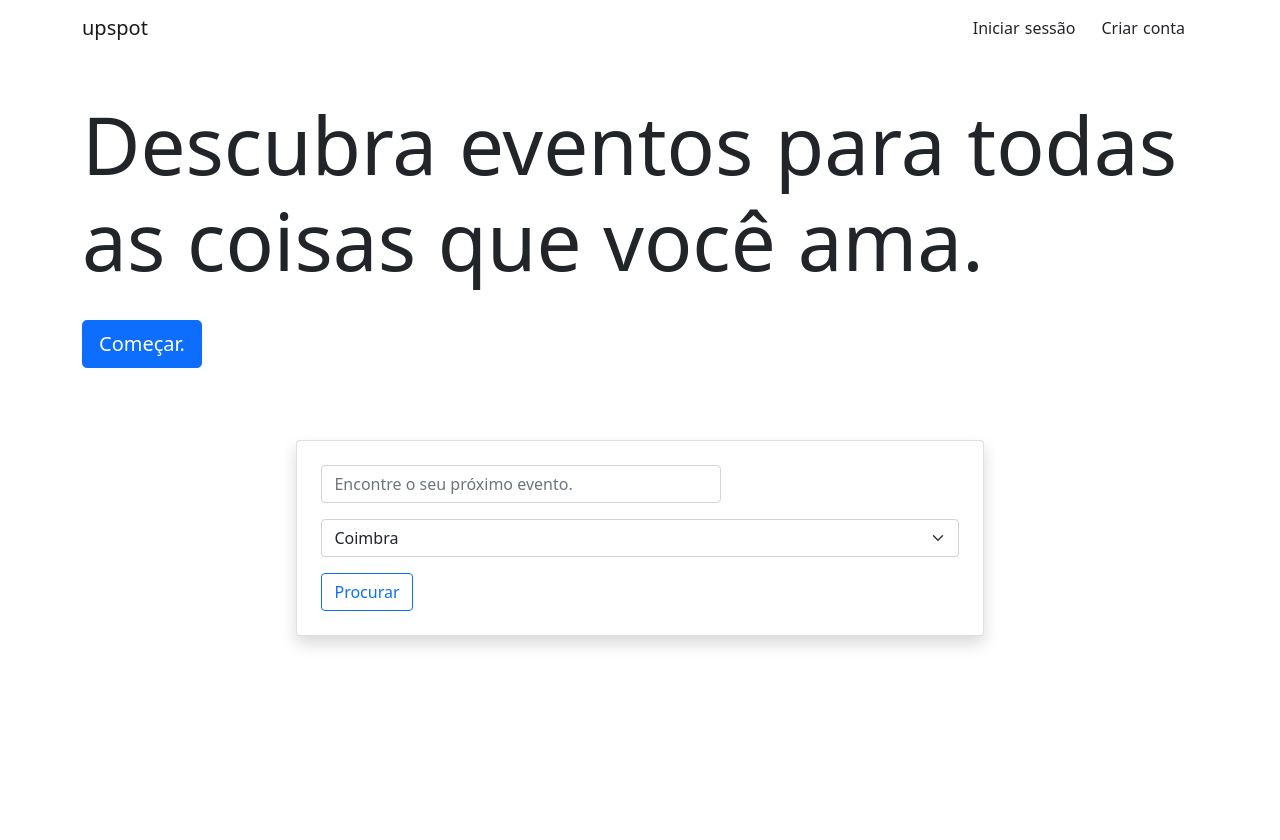
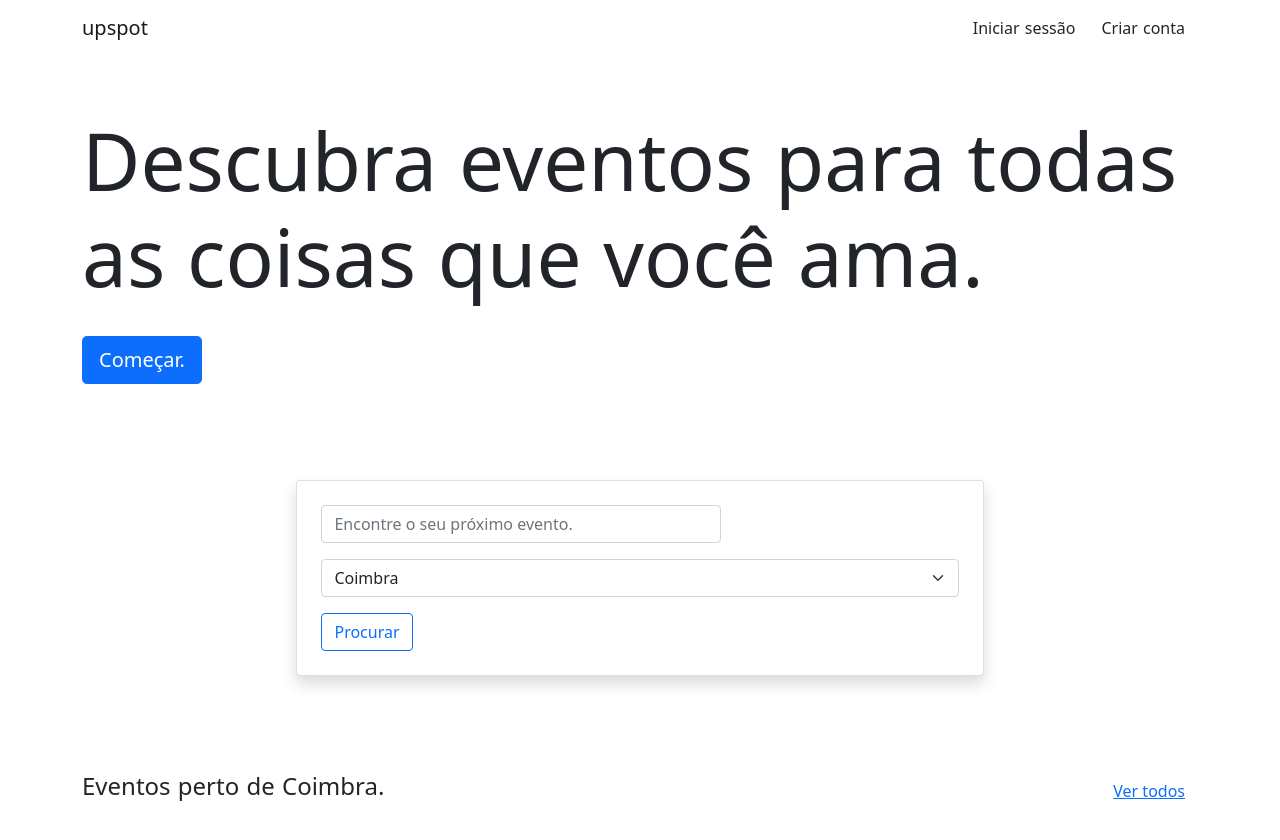
Before and after one commit to FranciscoMendes10866/upspot, a Nuxt app in the folder client/: page / in a window 1280 px wide. Shown: the top 840 px of the page. Before the commit the page ends 800 px from the top, so only its background shows below. Built offline with nearby package versions, Linux system fonts and the light colour scheme.

Commit message:
updated navbar and index

```diff
--- a/client/components/Navbar.vue
+++ b/client/components/Navbar.vue
@@ -1,6 +1,6 @@
 <template>
   <div>
-    <nav class="navbar navbar-light bg-light fixed-top bg-transparent">
+    <nav class="navbar navbar-light bg-light bg-transparent">
       <div class="container">
         <a class="navbar-brand font-weight-bold">upspot</a>
         <form class="d-flex">
--- a/client/pages/index.vue
+++ b/client/pages/index.vue
@@ -5,7 +5,7 @@
       <Navbar />
     </section>
     <!-- Hero Landing -->
-    <section class="mt-5">
+    <section class="mt-2">
       <div class="container">
         <div class="row py-5">
           <div class="col-sm">
@@ -20,7 +20,7 @@
       </div>
     </section>
     <!-- Search Component -->
-    <section class="mt-4">
+    <section class="mt-4 py-4">
       <div class="container d-flex justify-content-center">
         <div class="row">
           <div class="col">
@@ -28,6 +28,14 @@
               <Search />
             </div>
           </div>
+        </div>
+      </div>
+    </section>
+    <section class="mt-4 py-5">
+      <div class="container">
+        <div class="d-flex justify-content-between">
+          <h4 class="font-weight-bold">Eventos perto de Coimbra.</h4>
+          <button class="btn btn-link">Ver todos</button>
         </div>
       </div>
     </section>
```
